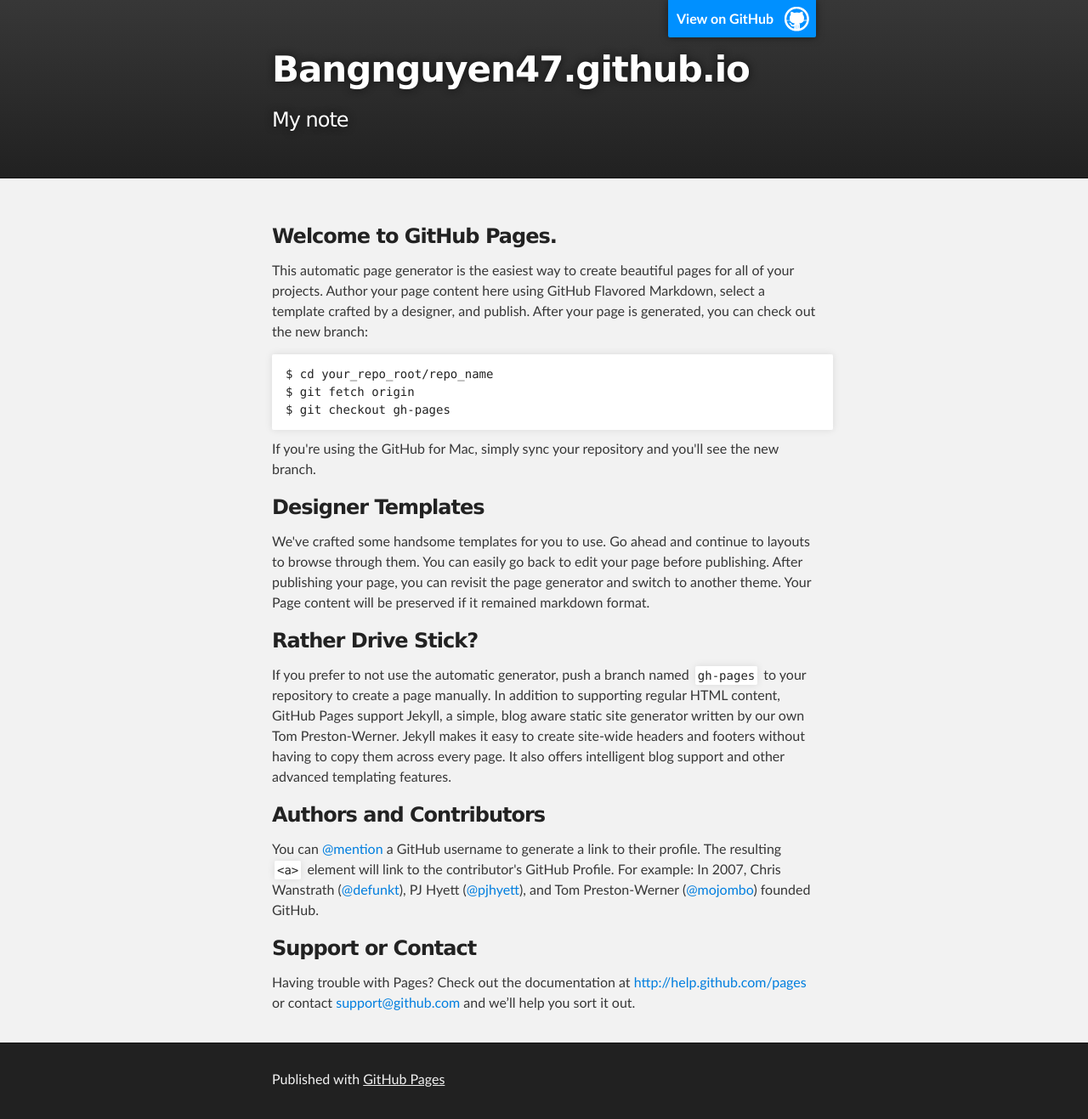
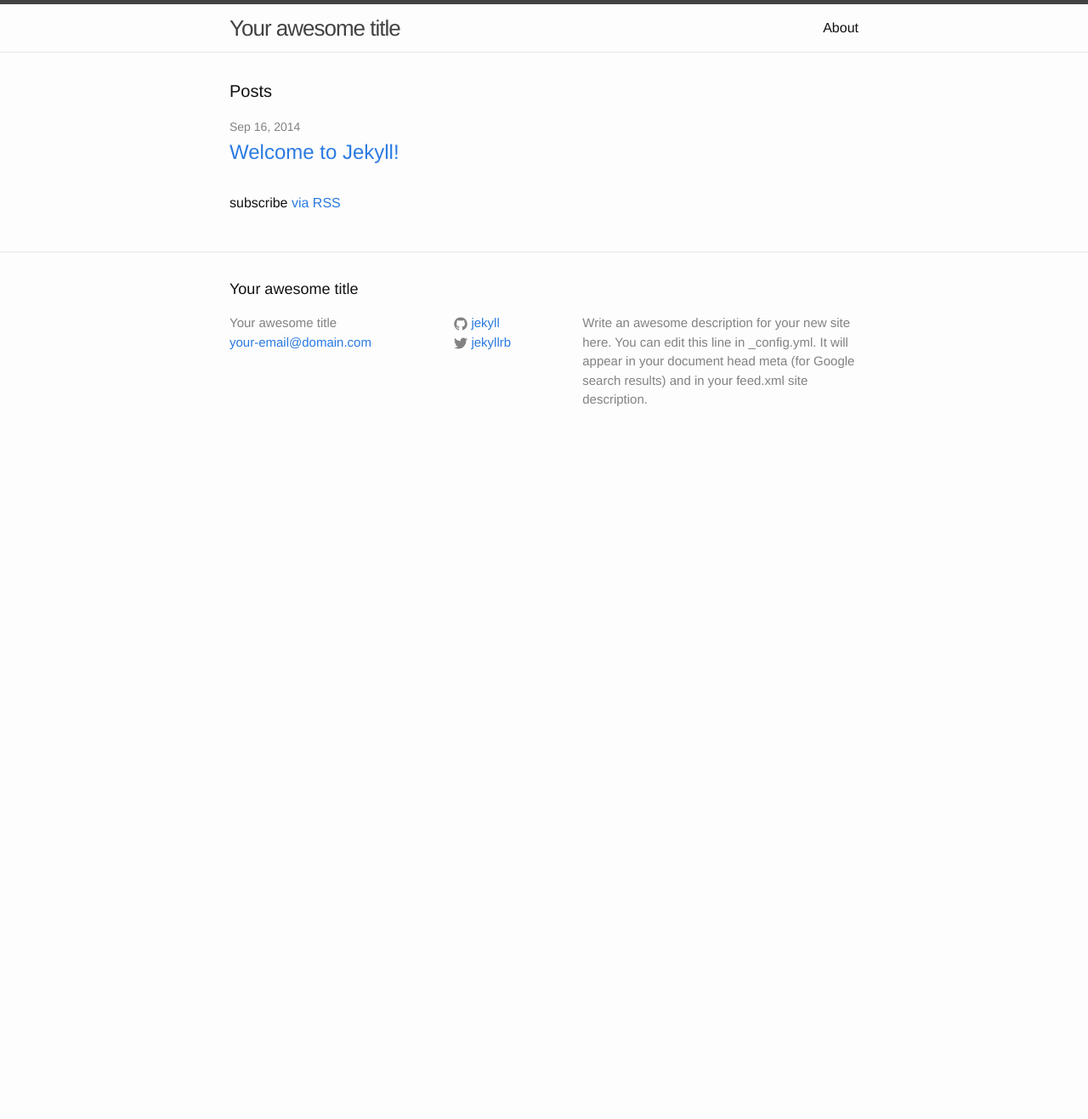
Before and after one commit to bangnguyen47/bangnguyen47.github.io, a Jekyll site: the page built from index.html, in a window 1280 px wide. Shown: the whole page at 85% size. Built offline with Jekyll 4.4.1, drawn with Linux system fonts in a browser that asks for light colours; after the commit the page ends 900 px from its top, so only the background shows below that.

Commit message:
Update index.html

```diff
--- a/index.html
+++ b/index.html
@@ -1,74 +1,23 @@
-<!DOCTYPE html>
-<html>
+---
+layout: default
+---
 
-  <head>
-    <meta charset='utf-8'>
-    <meta http-equiv="X-UA-Compatible" content="chrome=1">
-    <meta name="description" content="Bangnguyen47.github.io : My note">
+<div class="home">
 
-    <link rel="stylesheet" type="text/css" media="screen" href="stylesheets/stylesheet.css">
+  <h1 class="page-heading">Posts</h1>
 
-    <title>Bangnguyen47.github.io</title>
-  </head>
+  <ul class="post-list">
+    {% for post in site.posts %}
+      <li>
+        <span class="post-meta">{{ post.date | date: "%b %-d, %Y" }}</span>
 
-  <body>
+        <h2>
+          <a class="post-link" href="{{ post.url | prepend: site.baseurl }}">{{ post.title }}</a>
+        </h2>
+      </li>
+    {% endfor %}
+  </ul>
 
-    <!-- HEADER -->
-    <div id="header_wrap" class="outer">
-        <header class="inner">
-          <a id="forkme_banner" href="https://github.com/bangnguyen47">View on GitHub</a>
+  <p class="rss-subscribe">subscribe <a href="{{ "/feed.xml" | prepend: site.baseurl }}">via RSS</a></p>
 
-          <h1 id="project_title">Bangnguyen47.github.io</h1>
-          <h2 id="project_tagline">My note</h2>
-
-        </header>
-    </div>
-
-    <!-- MAIN CONTENT -->
-    <div id="main_content_wrap" class="outer">
-      <section id="main_content" class="inner">
-        <h3>
-<a name="welcome-to-github-pages" class="anchor" href="#welcome-to-github-pages"><span class="octicon octicon-link"></span></a>Welcome to GitHub Pages.</h3>
-
-<p>This automatic page generator is the easiest way to create beautiful pages for all of your projects. Author your page content here using GitHub Flavored Markdown, select a template crafted by a designer, and publish. After your page is generated, you can check out the new branch:</p>
-
-<pre><code>$ cd your_repo_root/repo_name
-$ git fetch origin
-$ git checkout gh-pages
-</code></pre>
-
-<p>If you're using the GitHub for Mac, simply sync your repository and you'll see the new branch.</p>
-
-<h3>
-<a name="designer-templates" class="anchor" href="#designer-templates"><span class="octicon octicon-link"></span></a>Designer Templates</h3>
-
-<p>We've crafted some handsome templates for you to use. Go ahead and continue to layouts to browse through them. You can easily go back to edit your page before publishing. After publishing your page, you can revisit the page generator and switch to another theme. Your Page content will be preserved if it remained markdown format.</p>
-
-<h3>
-<a name="rather-drive-stick" class="anchor" href="#rather-drive-stick"><span class="octicon octicon-link"></span></a>Rather Drive Stick?</h3>
-
-<p>If you prefer to not use the automatic generator, push a branch named <code>gh-pages</code> to your repository to create a page manually. In addition to supporting regular HTML content, GitHub Pages support Jekyll, a simple, blog aware static site generator written by our own Tom Preston-Werner. Jekyll makes it easy to create site-wide headers and footers without having to copy them across every page. It also offers intelligent blog support and other advanced templating features.</p>
-
-<h3>
-<a name="authors-and-contributors" class="anchor" href="#authors-and-contributors"><span class="octicon octicon-link"></span></a>Authors and Contributors</h3>
-
-<p>You can <a href="https://github.com/blog/821" class="user-mention">@mention</a> a GitHub username to generate a link to their profile. The resulting <code>&lt;a&gt;</code> element will link to the contributor's GitHub Profile. For example: In 2007, Chris Wanstrath (<a href="https://github.com/defunkt" class="user-mention">@defunkt</a>), PJ Hyett (<a href="https://github.com/pjhyett" class="user-mention">@pjhyett</a>), and Tom Preston-Werner (<a href="https://github.com/mojombo" class="user-mention">@mojombo</a>) founded GitHub.</p>
-
-<h3>
-<a name="support-or-contact" class="anchor" href="#support-or-contact"><span class="octicon octicon-link"></span></a>Support or Contact</h3>
-
-<p>Having trouble with Pages? Check out the documentation at <a href="http://help.github.com/pages">http://help.github.com/pages</a> or contact <a href="mailto:support@github.com">support@github.com</a> and we’ll help you sort it out.</p>
-      </section>
-    </div>
-
-    <!-- FOOTER  -->
-    <div id="footer_wrap" class="outer">
-      <footer class="inner">
-        <p>Published with <a href="http://pages.github.com">GitHub Pages</a></p>
-      </footer>
-    </div>
-
-
-
-  </body>
-</html>
+</div>
```
